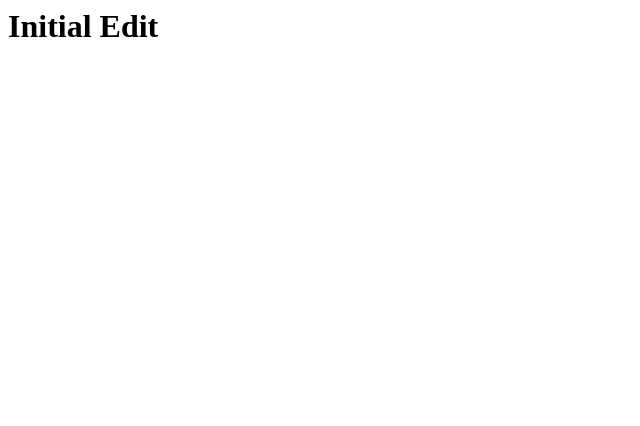
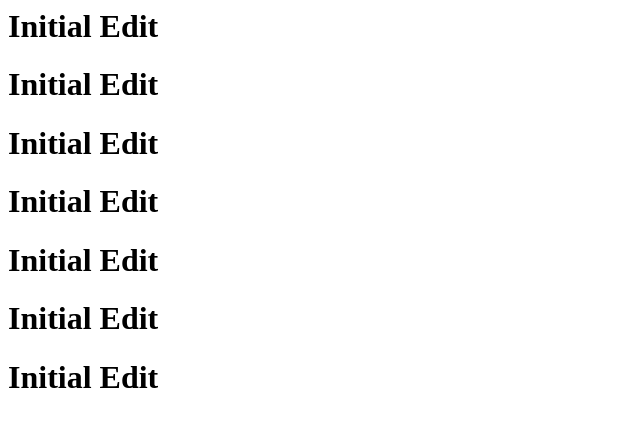
Before and after one commit to AswinRaaj23/git-tutorials, a plain HTML site: page index.html in a window 1280 px wide. Shown: the whole page, without its empty margins (0-640 px from the left). Drawn offline with Linux system fonts and the light colour scheme.

Commit message:
Initial Index Commit

```diff
--- a/index.html
+++ b/index.html
@@ -1 +1,8 @@
 <h1>Initial Edit</h2>
+
+<h1>Initial Edit</h2>
+<h1>Initial Edit</h2>
+<h1>Initial Edit</h2>
+<h1>Initial Edit</h2>
+<h1>Initial Edit</h2>
+<h1>Initial Edit</h2>
```
